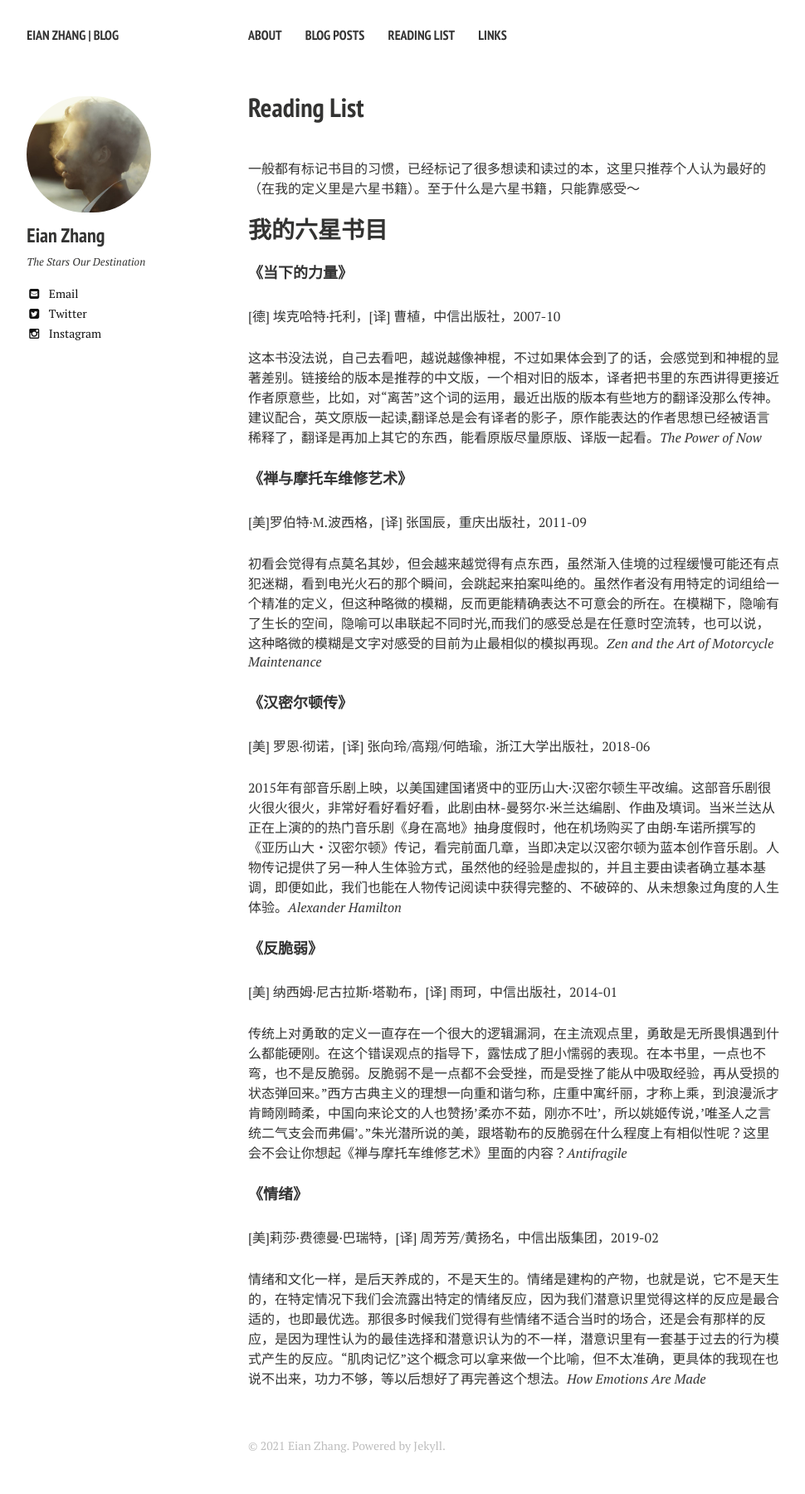
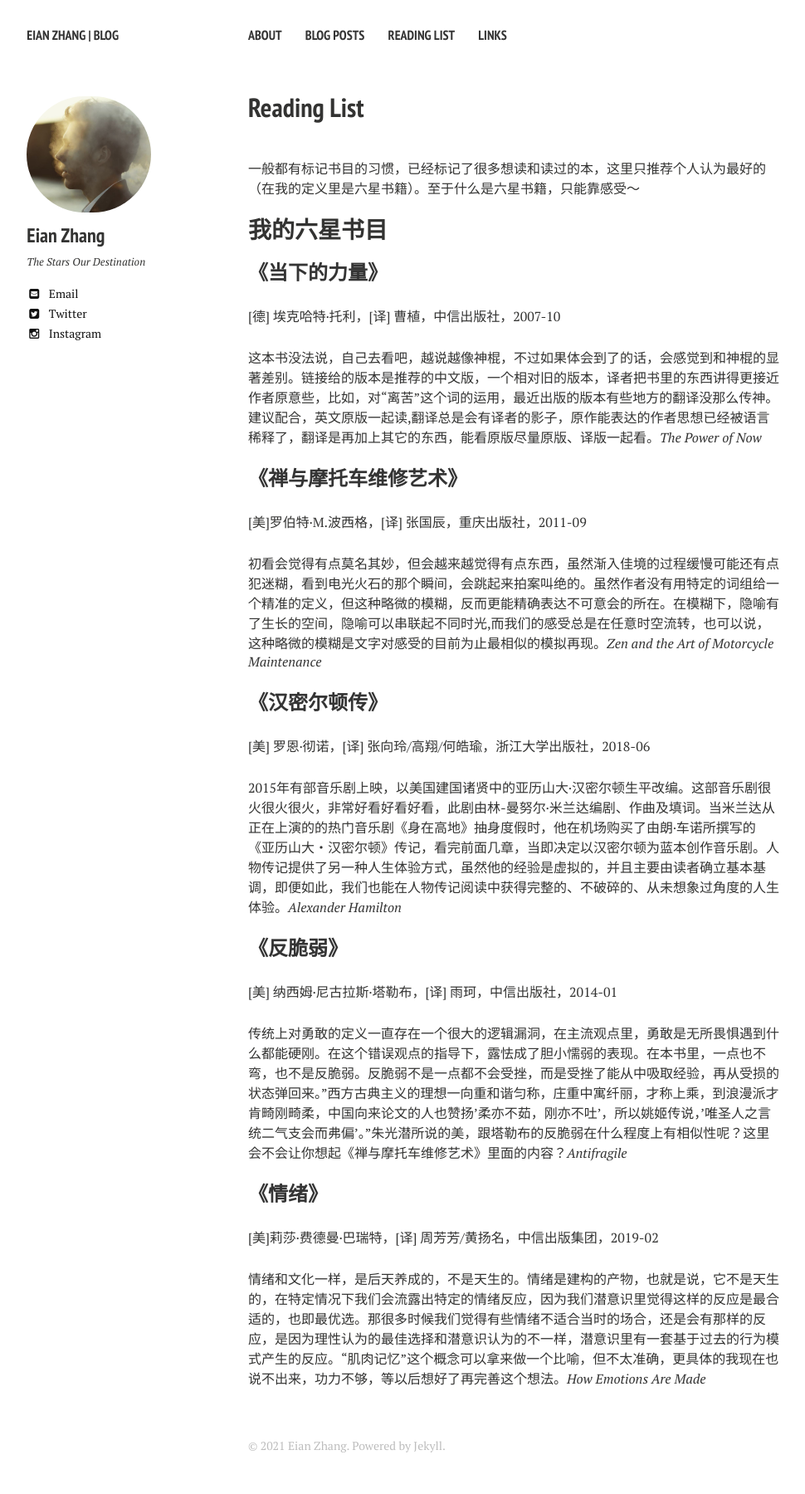
Before and after one commit to jarynzhang/eianzhang.github.io, a Jekyll site: the page built from books/index.md, in a window 1280 px wide. Shown: the whole page at 83% size, without its empty margins (21-991 px from the left). Built offline with Jekyll 4.4.1, drawn with Linux system fonts in a browser that asks for light colours; nearby versions of some CDN libraries.

Commit message:
1.274 why disorder

```diff
--- a/books/index.md
+++ b/books/index.md
@@ -10,27 +10,27 @@ share: false
 一般都有标记书目的习惯，已经标记了很多想读和读过的本，这里只推荐个人认为最好的（在我的定义里是六星书籍）。至于什么是六星书籍，只能靠感受～
 <br />
 ## 我的六星书目
-#### [《当下的力量》](https://book.douban.com/subject/2277299/)
+### [《当下的力量》](https://book.douban.com/subject/2277299/)
 [德] 埃克哈特·托利，[译] 曹植，中信出版社，2007-10
 
 这本书没法说，自己去看吧，越说越像神棍，不过如果体会到了的话，会感觉到和神棍的显著差别。链接给的版本是推荐的中文版，一个相对旧的版本，译者把书里的东西讲得更接近作者原意些，比如，对“离苦”这个词的运用，最近出版的版本有些地方的翻译没那么传神。建议配合，英文原版一起读,翻译总是会有译者的影子，原作能表达的作者思想已经被语言稀释了，翻译是再加上其它的东西，能看原版尽量原版、译版一起看。_[The Power of Now](https://book.douban.com/subject/2082251/)_
 
-#### [《禅与摩托车维修艺术》](https://book.douban.com/subject/6811366/)
+### [《禅与摩托车维修艺术》](https://book.douban.com/subject/6811366/)
 [美]罗伯特·M.波西格，[译] 张国辰，重庆出版社，2011-09
 
 初看会觉得有点莫名其妙，但会越来越觉得有点东西，虽然渐入佳境的过程缓慢可能还有点犯迷糊，看到电光火石的那个瞬间，会跳起来拍案叫绝的。虽然作者没有用特定的词组给一个精准的定义，但这种略微的模糊，反而更能精确表达不可意会的所在。在模糊下，隐喻有了生长的空间，隐喻可以串联起不同时光,而我们的感受总是在任意时空流转，也可以说，这种略微的模糊是文字对感受的目前为止最相似的模拟再现。_[Zen and the Art of Motorcycle Maintenance](https://book.douban.com/subject/1478120/)_
 
-#### [《汉密尔顿传》](https://book.douban.com/subject/27598715/)
+### [《汉密尔顿传》](https://book.douban.com/subject/27598715/)
 [美] 罗恩·彻诺，[译] 张向玲/高翔/何皓瑜，浙江大学出版社，2018-06
 
 2015年有部音乐剧上映，以美国建国诸贤中的亚历山大·汉密尔顿生平改编。这部音乐剧很火很火很火，非常好看好看好看，此剧由林-曼努尔·米兰达编剧、作曲及填词。当米兰达从正在上演的的热门音乐剧《身在高地》抽身度假时，他在机场购买了由朗·车诺所撰写的《亚历山大・汉密尔顿》传记，看完前面几章，当即决定以汉密尔顿为蓝本创作音乐剧。人物传记提供了另一种人生体验方式，虽然他的经验是虚拟的，并且主要由读者确立基本基调，即便如此，我们也能在人物传记阅读中获得完整的、不破碎的、从未想象过角度的人生体验。_[Alexander Hamilton](https://book.douban.com/subject/1472836/)_
 
-#### [《反脆弱》](https://book.douban.com/subject/25782902/)
+### [《反脆弱》](https://book.douban.com/subject/25782902/)
 [美] 纳西姆·尼古拉斯·塔勒布，[译] 雨珂，中信出版社，2014-01
 
 传统上对勇敢的定义一直存在一个很大的逻辑漏洞，在主流观点里，勇敢是无所畏惧遇到什么都能硬刚。在这个错误观点的指导下，露怯成了胆小懦弱的表现。在本书里，一点也不弯，也不是反脆弱。反脆弱不是一点都不会受挫，而是受挫了能从中吸取经验，再从受损的状态弹回来。"西方古典主义的理想一向重和谐匀称，庄重中寓纤丽，才称上乘，到浪漫派才肯畸刚畸柔，中国向来论文的人也赞扬'柔亦不茹，刚亦不吐'，所以姚姬传说，'唯圣人之言统二气支会而弗偏'。"朱光潜所说的美，跟塔勒布的反脆弱在什么程度上有相似性呢？这里会不会让你想起《禅与摩托车维修艺术》里面的内容？_[Antifragile](https://book.douban.com/subject/10545758/)_
 
-#### [《情绪》](https://book.douban.com/subject/30443490/)
+### [《情绪》](https://book.douban.com/subject/30443490/)
 [美]莉莎·费德曼·巴瑞特，[译] 周芳芳/黄扬名，中信出版集团，2019-02
 
 情绪和文化一样，是后天养成的，不是天生的。情绪是建构的产物，也就是说，它不是天生的，在特定情况下我们会流露出特定的情绪反应，因为我们潜意识里觉得这样的反应是最合适的，也即最优选。那很多时候我们觉得有些情绪不适合当时的场合，还是会有那样的反应，是因为理性认为的最佳选择和潜意识认为的不一样，潜意识里有一套基于过去的行为模式产生的反应。“肌肉记忆”这个概念可以拿来做一个比喻，但不太准确，更具体的我现在也说不出来，功力不够，等以后想好了再完善这个想法。_[How Emotions Are Made](https://book.douban.com/subject/26816436/)_
```
